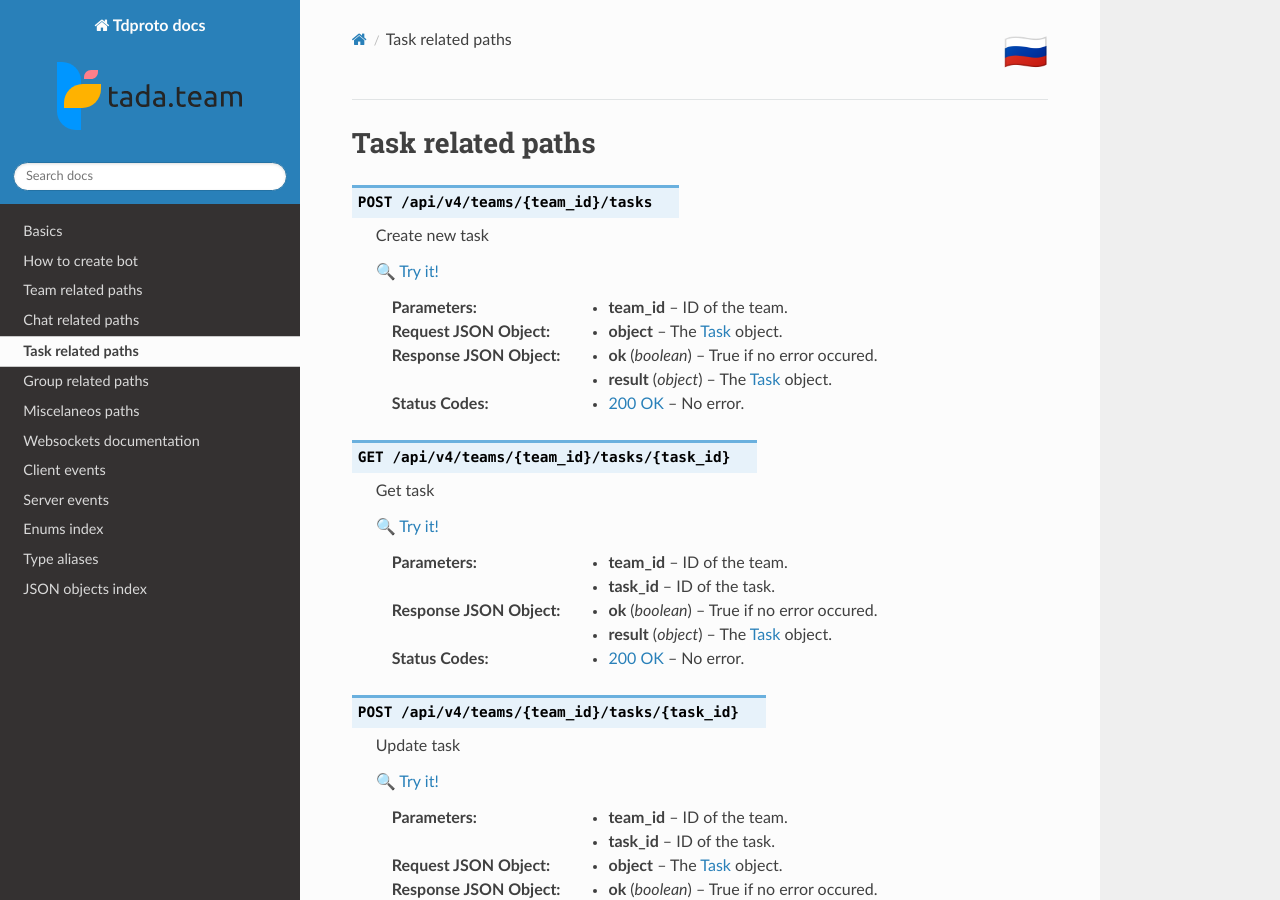
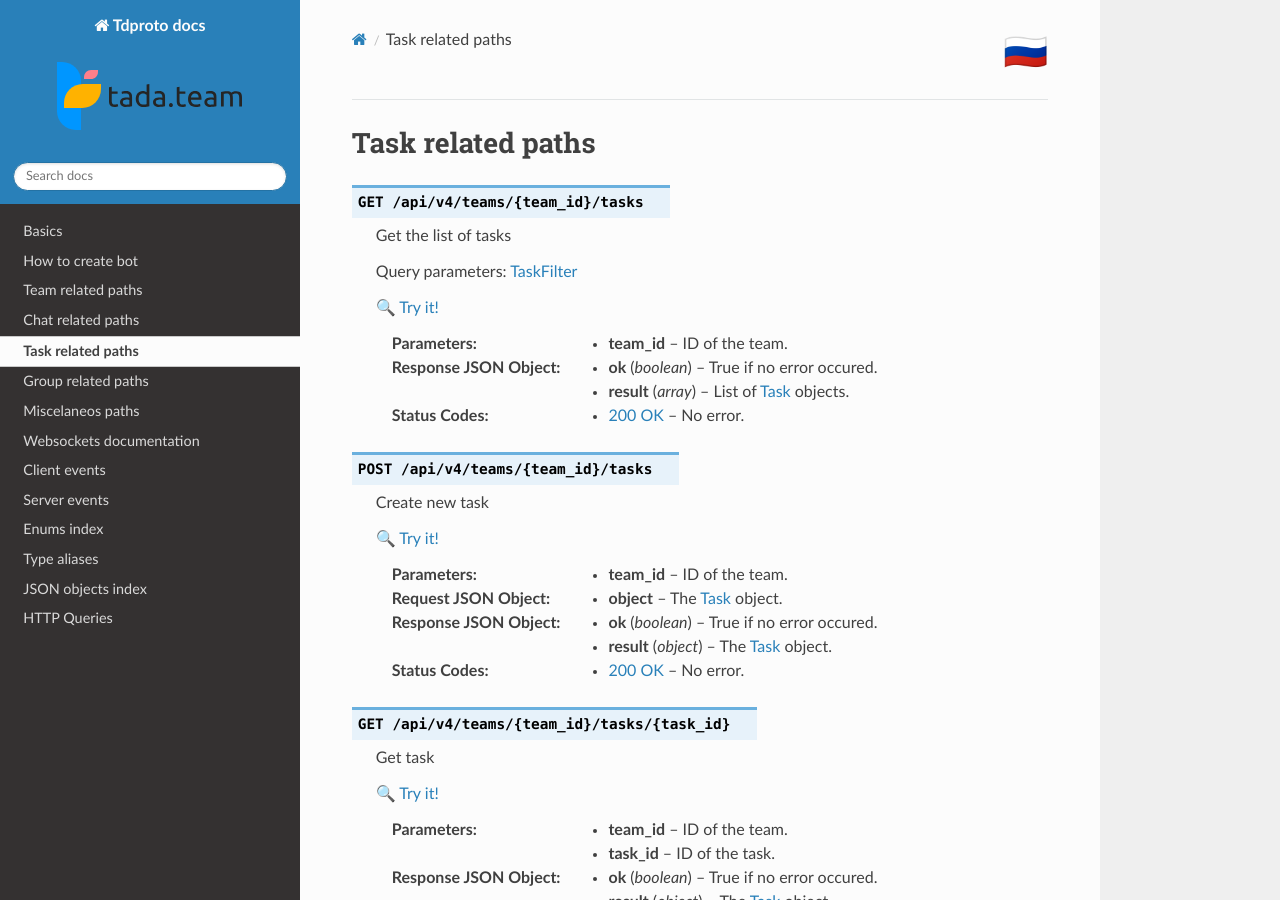
Before and after one commit to tada-team/tdproto-sphinx, a Sphinx documentation site: the page built from docs/task_paths.rst, in a window 1280 px wide and 900 px high. Built offline with Sphinx 7.4.7 and the Read the Docs theme 2.0.0, drawn with Linux system fonts in a browser that asks for light colours.

Commit message:
Added first query parameters

```diff
--- a/docs/task_paths.rst
+++ b/docs/task_paths.rst
@@ -1,5 +1,18 @@
 Task related paths
 ----------------------------------------------
+
+.. http:get:: /api/v4/teams/{team_id}/tasks
+
+  Get the list of tasks
+
+  Query parameters: :ref:`tdproto-TaskFilterQuery`
+
+  `🔍 Try it! <https://tada-team.github.io/td-swagger-ui/#/default/get_api_v4_teams__team_id__tasks>`__
+
+  :param team_id: ID of the team.
+  :resjson boolean ok: True if no error occured.
+  :resjson array result: List of :ref:`tdproto-Task` objects.
+  :status 200: No error.
 
 .. http:post:: /api/v4/teams/{team_id}/tasks
 
```
Also changed, not shown: docs/data_index.rst (+47 -44 lines), docs/chat_paths.rst (line endings or trailing spaces), docs/group_paths.rst (line endings or trailing spaces), docs/misc_paths.rst (line endings or trailing spaces), docs/team_paths.rst (line endings or trailing spaces).
